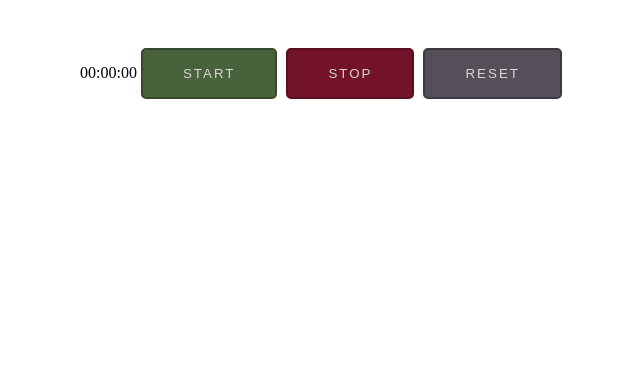
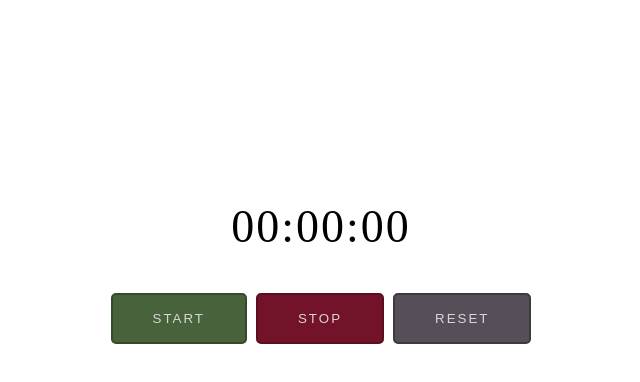
Before and after one commit to SyedaTaliya/Stop-Watch, a plain HTML site: page index.html in a window 1280 px wide. Shown: the whole page, without its empty margins (319-959 px from the left). Drawn offline with Linux system fonts and the light colour scheme.

Commit message:
Update index.html

```diff
--- a/index.html
+++ b/index.html
@@ -10,9 +10,9 @@
 </head>
 
 <body>
-
+<div id="time">
      <span>00:00:00</span>
-
+ </div>
     <button id="start" onclick="start()"> START </button>
 
     <button id="stop" onclick="stopTimer()"> STOP </button>
```
